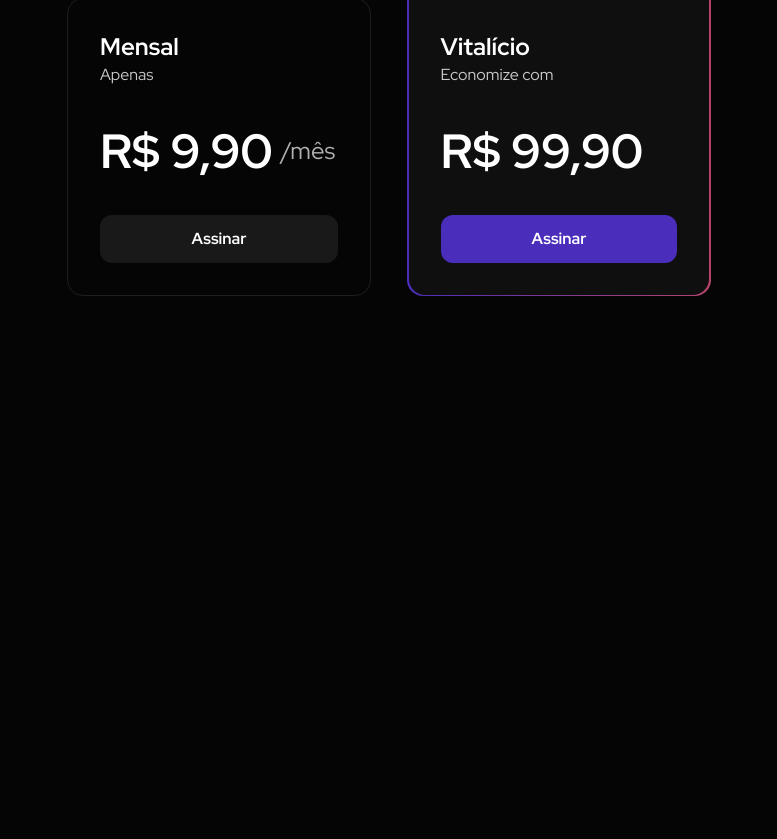
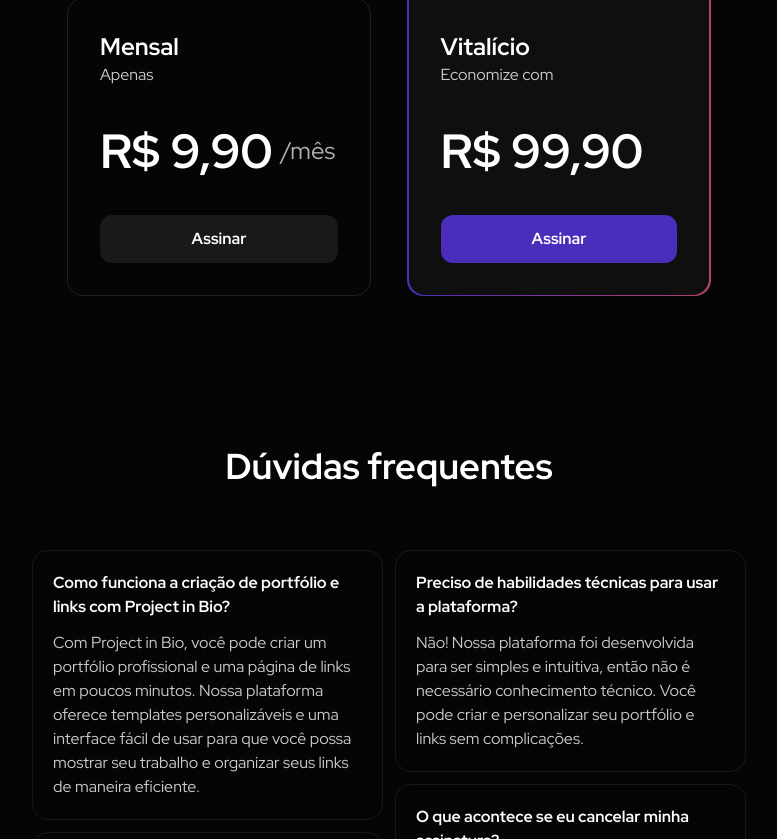
Before and after one commit to victordev13/curso-microsaas, a Next.js app: page / in a window 1280 px wide. Shown: the part 1961-2800 px from the top of the page, without its empty margins (251-1028 px from the left). Before the commit the page ends 2407 px from the top, so only its background shows below. Built offline with nearby package versions, Linux system fonts and the light colour scheme.

Commit message:
feat: finish landing page structure

```diff
--- a/src/app/components/landing-page/FAQ.tsx
+++ b/src/app/components/landing-page/FAQ.tsx
@@ -1,3 +1,74 @@
+const FAQ_ITEMS = [
+  {
+    title: 'Como funciona a criação de portfólio e links com Project in Bio?',
+    description:
+      'Com Project in Bio, você pode criar um portfólio profissional e uma página de links em poucos minutos. Nossa plataforma oferece templates personalizáveis e uma interface fácil de usar para que você possa mostrar seu trabalho e organizar seus links de maneira eficiente.',
+  },
+  {
+    title: 'Há um período de teste gratuito?',
+    description:
+      'Sim! Oferecemos um teste gratuito de 7 dias, sem compromisso. Isso permite que você explore todas as funcionalidades da nossa plataforma antes de decidir por uma assinatura.',
+  },
+  {
+    title: 'Posso personalizar o design do meu portfólio?',
+    description:
+      'Sim! Com Project in Bio, você pode personalizar cores, fontes e o layout do seu portfólio, garantindo que ele reflita a sua marca pessoal.',
+  },
+  {
+    title: 'Preciso de habilidades técnicas para usar a plataforma?',
+    description:
+      'Não! Nossa plataforma foi desenvolvida para ser simples e intuitiva, então não é necessário conhecimento técnico. Você pode criar e personalizar seu portfólio e links sem complicações.',
+  },
+  {
+    title: 'O que acontece se eu cancelar minha assinatura?',
+    description:
+      'Você pode cancelar sua assinatura a qualquer momento. Seu portfólio e página de links ficarão disponíveis até o final do período pago, mas após isso, as funcionalidades premium serão desativadas.',
+  },
+  {
+    title: 'Posso compartilhar meu portfólio em redes sociais?',
+    description:
+      'Sim! Você pode facilmente compartilhar seu portfólio e página de links em suas redes sociais através de um link personalizado.',
+  },
+]
+
 export function FAQ() {
-  return <div></div>
+  return (
+    <div className="my-20 flex flex-col items-center gap-16">
+      <h3 className="text-4xl font-bold text-white">Dúvidas frequentes</h3>
+      <div className="flex gap-3">
+        <div className="flex flex-col gap-3">
+          {FAQ_ITEMS.slice(0, Math.ceil(FAQ_ITEMS.length / 2)).map((item) => (
+            <FAQItem
+              key={item.title}
+              title={item.title}
+              description={item.description}
+            />
+          ))}
+        </div>
+        <div className="flex flex-col gap-3">
+          {FAQ_ITEMS.slice(Math.ceil(FAQ_ITEMS.length / 2)).map((item) => (
+            <FAQItem
+              key={item.title}
+              title={item.title}
+              description={item.description}
+            />
+          ))}
+        </div>
+      </div>
+    </div>
+  )
 }
+function FAQItem({
+  title,
+  description,
+}: {
+  title: string
+  description: string
+}) {
+  return (
+    <div className="w-[351px] h-min flex flex-col gap-3 p-5 rounded-2xl border borber border-border-primary bg-background-primary">
+      <p className="font-bold text-white">{title}</p>
+      <p className="text-content-body">{description}</p>
+    </div>
+  )
+}
--- /dev/null
+++ b/src/app/components/landing-page/call-to-action.tsx
@@ -0,0 +1,9 @@
+import { Button } from '../ui/button'
+
+export function CallToAction() {
+  return (
+    <div className="py-4 flex justify-center h-40 px-12">
+      <Button className="w-full max-w-[720px]">Quero Assinar</Button>
+    </div>
+  )
+}
--- /dev/null
+++ b/src/app/components/landing-page/footer.tsx
@@ -0,0 +1,7 @@
+export function Footer() {
+  return (
+    <div className="h-20 text-zinc-700 flex items-center justify-center">
+      2025
+    </div>
+  )
+}
--- a/src/app/components/landing-page/hero.tsx
+++ b/src/app/components/landing-page/hero.tsx
@@ -6,8 +6,8 @@
 
 export function Hero() {
   return (
-    <div className="flex h-screen">
-      <div className="w-full flex flex-col gap-2 mt-[35vh]">
+    <div className="flex h-screen max-h-[1366px]">
+      <div className="w-full flex flex-col gap-2 mt-[min(35vh,500px)]">
         <h1 className="text-5xl font-bold text-white leading-[64px]">
           Seus projetos e redes
           <br /> sociais em um único link
@@ -17,7 +17,7 @@
           <br />
           Acompanhe o engajamento com Analytics de cliques
         </h2>
-        <div className="flex items-center gap-2 w-full mt-[10vh]">
+        <div className="flex items-center gap-2 w-full mt-24">
           <span className="text-white text-xl">eudev.test/</span>
           <Input placeholder="Seu link" />
           <Button>Criar agora</Button>
--- a/src/app/components/landing-page/pricing.tsx
+++ b/src/app/components/landing-page/pricing.tsx
@@ -1,7 +1,7 @@
 import {
   PERIODO_TESTE_EM_DIAS,
-  VALOR_ANUAL,
   VALOR_MENSAL,
+  VALOR_VITALICIO,
 } from '@/app/lib/config'
 import { Button } from '../ui/button'
 
@@ -48,7 +48,7 @@
               </div>
               <div className="flex items-center gap-1">
                 <span className="text-white font-bold text-[48px]">
-                  {VALOR_ANUAL}
+                  {VALOR_VITALICIO}
                 </span>
               </div>
               <Button>Assinar</Button>
--- a/src/app/components/ui/button.tsx
+++ b/src/app/components/ui/button.tsx
@@ -9,19 +9,21 @@
     'border-border-primary transition-colors hover:border-border-secondary active:border-border-tertiary',
 }
 
+type ButtonProps = {
+  children: React.ReactNode
+  variant?: 'primary' | 'secondary' | 'ghost'
+} & React.ButtonHTMLAttributes<HTMLButtonElement>
+
 export function Button({
   children,
   variant = 'primary',
   ...props
-}: {
-  children: React.ReactNode
-  variant?: 'primary' | 'secondary' | 'ghost'
-} & React.ButtonHTMLAttributes<HTMLButtonElement>) {
+}: ButtonProps) {
   return (
     <button
       {...props}
       className={mergeClasses(
-        'py-3 px-5 text-white  rounded-xl font-bold whitespace-nowrap hover:opacity-95 disabled:opacity-70',
+        'py-3 px-5 text-white  rounded-xl font-bold whitespace-nowrap hover:opacity-95 disabled:opacity-70 h-fit',
         variantStyles[variant],
         props.className,
       )}
--- a/src/app/layout.tsx
+++ b/src/app/layout.tsx
@@ -1,4 +1,5 @@
 /* eslint-disable camelcase */
+import { Viewport } from 'next'
 import './globals.css'
 
 import { Red_Hat_Display } from 'next/font/google'
@@ -7,6 +8,13 @@
   subsets: ['latin'],
   weight: ['400', '500', '700'],
 })
+
+export const viewport: Viewport = {
+  width: 'device-width',
+  initialScale: 1,
+  maximumScale: 1,
+  userScalable: false,
+}
 
 export default function RootLayout({
   children,
--- a/src/app/lib/config.ts
+++ b/src/app/lib/config.ts
@@ -1,3 +1,3 @@
 export const PERIODO_TESTE_EM_DIAS = 3
 export const VALOR_MENSAL = 'R$ 9,90'
-export const VALOR_ANUAL = 'R$ 99,90'
+export const VALOR_VITALICIO = 'R$ 99,90'
--- a/src/app/page.tsx
+++ b/src/app/page.tsx
@@ -3,6 +3,8 @@
 import { Hero } from '@/app/components/landing-page/hero'
 import { Pricing } from '@/app/components/landing-page/pricing'
 import { VideoExplanation } from '@/app/components/landing-page/video-explanation'
+import { CallToAction } from './components/landing-page/call-to-action'
+import { Footer } from './components/landing-page/footer'
 
 export default function Home() {
   return (
@@ -12,6 +14,8 @@
       <VideoExplanation />
       <Pricing />
       <FAQ />
+      <CallToAction />
+      <Footer />
     </div>
   )
 }
```
